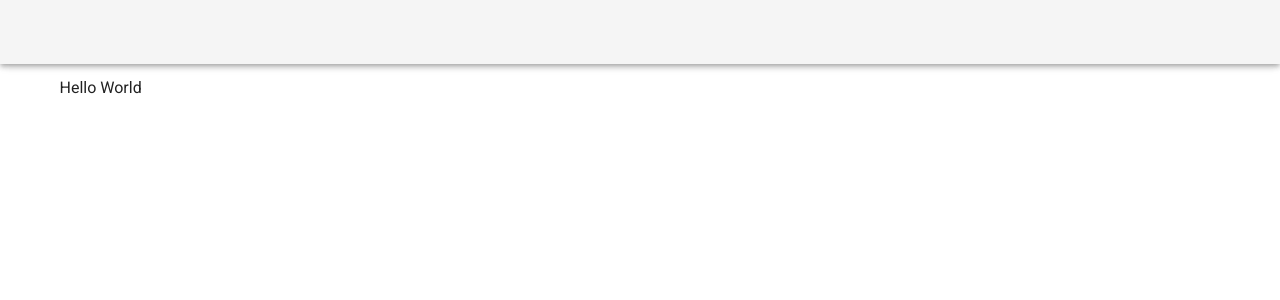
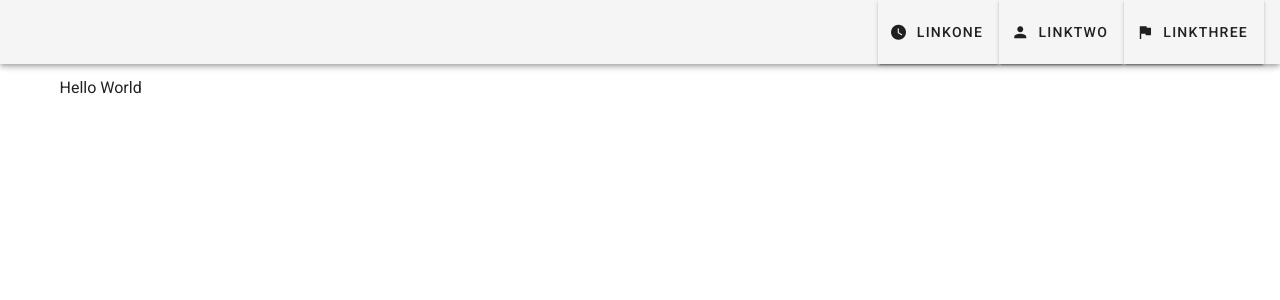
Before and after one commit to YasuroNN/OnlineStoreVue, a Vue app: page / in a window 1280 px wide. Shown: the top 300 px of the page. Built offline with nearby package versions, Linux system fonts and the light colour scheme.

Commit message:
app-bar, drawer, hide small resolution, list, icon

```diff
--- a/src/App.vue
+++ b/src/App.vue
@@ -9,7 +9,7 @@
 -->
 <template>
   <v-app>
-    <v-app-bar app></v-app-bar>
+    <vor-navbar></vor-navbar>
     <v-main>
       <v-container>Hello World</v-container>
     </v-main>
@@ -17,5 +17,11 @@
 </template>
 
 <script>
-export default {};
+import Navbar from './components/Navbar.vue';
+
+export default {
+  components: {
+    vorNavbar: Navbar
+  }
+};
 </script>
--- /dev/null
+++ b/src/components/Navbar.vue
@@ -0,0 +1,46 @@
+<template>
+  <div>
+    <v-navigation-drawer app temporary v-model="sideNav">
+      <v-list dense>
+        <v-subheader>REPORTS</v-subheader>
+        <v-list-item-group v-model="selectedItem" color="primary">
+          <v-list-item v-for="(item, i) in items" :key="i">
+            <v-list-item-icon>
+              <v-icon v-text="item.icon"></v-icon>
+            </v-list-item-icon>
+            <v-list-item-content>
+              <v-list-item-title v-text="item.text"></v-list-item-title>
+            </v-list-item-content>
+          </v-list-item>
+        </v-list-item-group>
+      </v-list>
+    </v-navigation-drawer>
+    <v-app-bar app>
+      <v-app-bar-nav-icon @click="sideNav=!sideNav" class="hidden-md-and-up"></v-app-bar-nav-icon>
+      <v-spacer></v-spacer>
+
+      <v-toolbar-items class="hidden-sm-and-down">
+        <v-btn v-for="(item, name,i) in items" :key="i">
+        <v-icon left>{{ item.icon }}</v-icon>
+        {{ item.text }}
+        </v-btn>
+      </v-toolbar-items>
+    </v-app-bar>
+  </div>
+</template>
+
+<script>
+export default {
+  data() {
+    return {
+      sideNav: false,
+      selectedItem: 1,
+      items: [
+        { text: 'linkOne', icon: 'mdi-clock' },
+        { text: 'linkTwo', icon: 'mdi-account' },
+        { text: 'linkThree', icon: 'mdi-flag' },
+      ]
+    };
+  }
+};
+</script>
```
